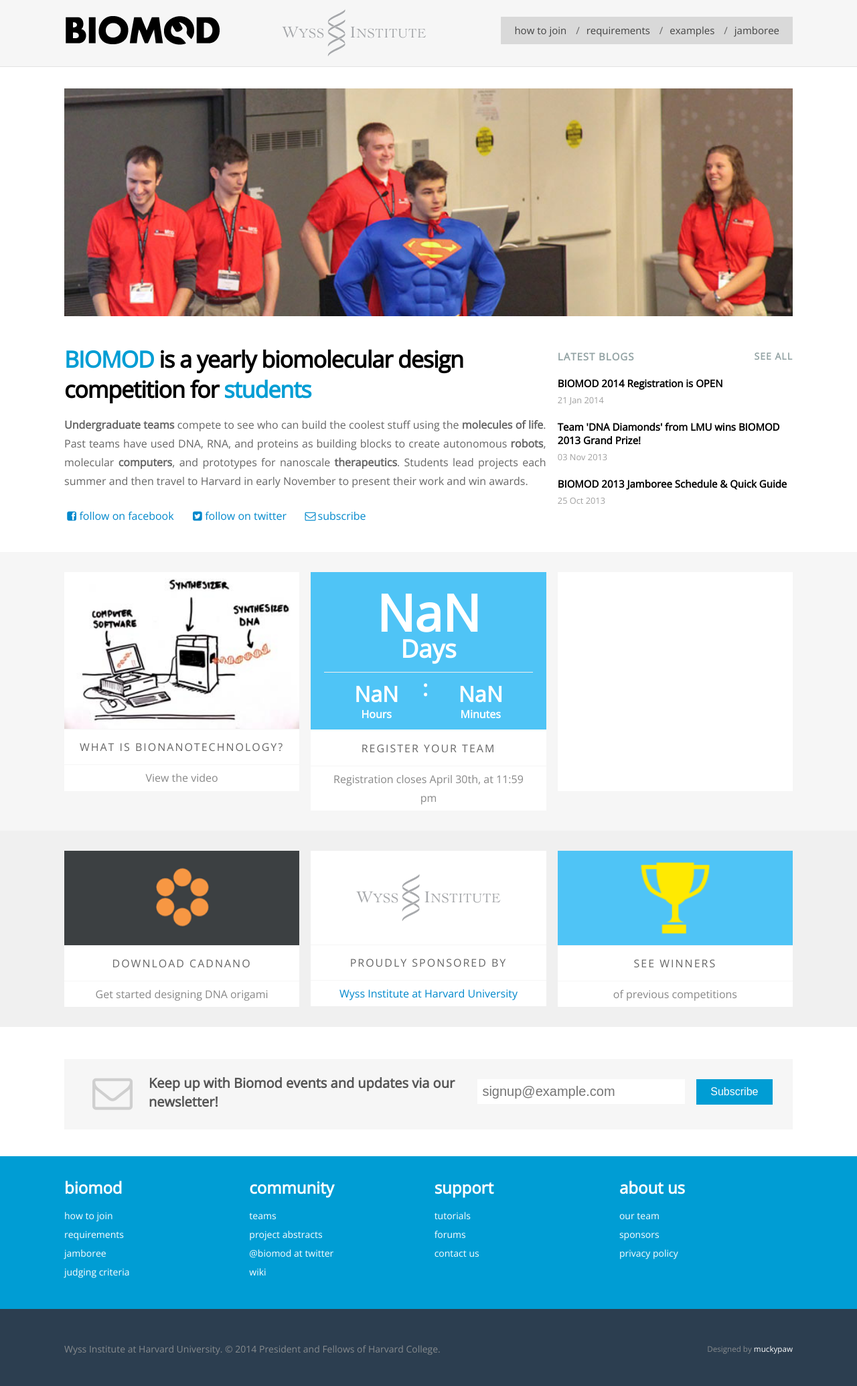
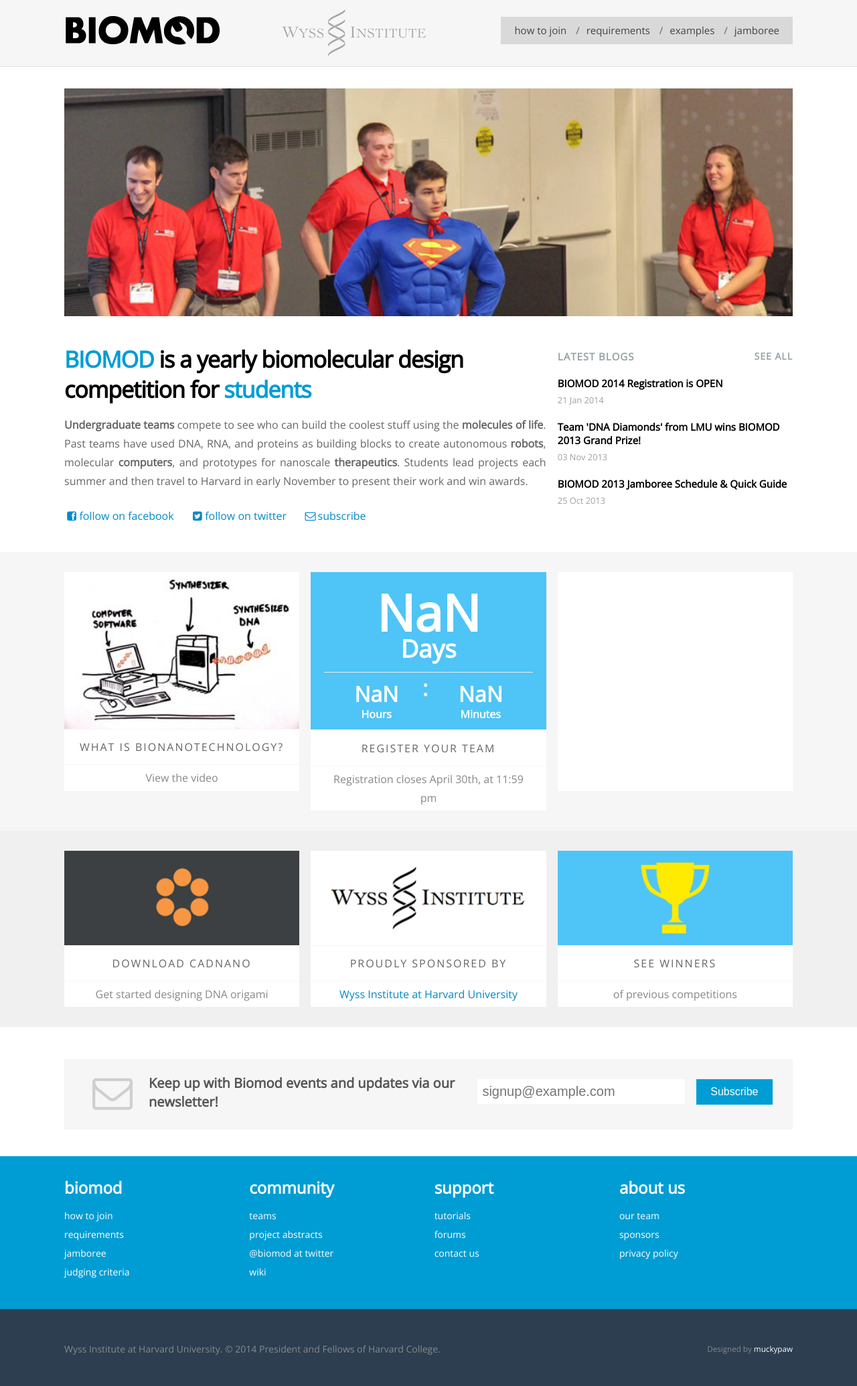
Before and after one commit to sdouglas/biomod, a Jekyll site: the page built from index.html, in a window 1280 px wide. Shown: the whole page at 67% size. Built offline with Jekyll 4.4.1, drawn with Linux system fonts in a browser that asks for light colours; nearby versions of some CDN libraries; Markdown is read by kramdown in place of the engine named in the settings.

Commit message:
resurrected second wyss logo for panel, corrected css

```diff
--- a/assets/css/colors.css
+++ b/assets/css/colors.css
@@ -46,12 +46,12 @@
 .section-title {
   border-top: solid 1px #f6f6f6; }
 
-#wyss, #cadnano, #bionano-vid {
+#wyss-panel, #cadnano, #bionano-vid {
   padding: 0; }
-  #wyss img, #cadnano img, #bionano-vid img {
+  #wyss-panel img, #cadnano img, #bionano-vid img {
     width: 100%;
     display: block; }
-  #wyss p, #cadnano p, #bionano-vid p {
+  #wyss-panel p, #cadnano p, #bionano-vid p {
     padding: 8px 20px; }
 
 #calendar {
--- a/assets/css/style.css
+++ b/assets/css/style.css
@@ -54,12 +54,12 @@
 .section-title {
   border-top: solid 1px #f6f6f6; }
 
-#wyss, #cadnano, #bionano-vid {
+#wyss-panel, #cadnano, #bionano-vid {
   padding: 0; }
-  #wyss img, #cadnano img, #bionano-vid img {
+  #wyss-panel img, #cadnano img, #bionano-vid img {
     width: 100%;
     display: block; }
-  #wyss p, #cadnano p, #bionano-vid p {
+  #wyss-panel p, #cadnano p, #bionano-vid p {
     padding: 8px 20px; }
 
 #calendar {
@@ -478,12 +478,12 @@
 .section-title {
   border-top: solid 1px #f6f6f6; }
 
-#wyss, #cadnano, #bionano-vid {
+#wyss-panel, #cadnano, #bionano-vid {
   padding: 0; }
-  #wyss img, #cadnano img, #bionano-vid img {
+  #wyss-panel img, #cadnano img, #bionano-vid img {
     width: 100%;
     display: block; }
-  #wyss p, #cadnano p, #bionano-vid p {
+  #wyss-panel p, #cadnano p, #bionano-vid p {
     padding: 8px 20px; }
 
 #calendar {
@@ -626,12 +626,12 @@
 .section-title {
   border-top: solid 1px #f6f6f6; }
 
-#wyss, #cadnano, #bionano-vid {
+#wyss-panel, #cadnano, #bionano-vid {
   padding: 0; }
-  #wyss img, #cadnano img, #bionano-vid img {
+  #wyss-panel img, #cadnano img, #bionano-vid img {
     width: 100%;
     display: block; }
-  #wyss p, #cadnano p, #bionano-vid p {
+  #wyss-panel p, #cadnano p, #bionano-vid p {
     padding: 8px 20px; }
 
 #calendar {
@@ -1315,10 +1315,6 @@
   min-height: 327px;
   overflow: hidden; }
 
-#wyss-panel img {
-  margin: 35px auto;
-  display: block; }
-
 #newsletter-blurb i {
   float: left;
   font-size: 3em;
--- a/assets/css/typo.css
+++ b/assets/css/typo.css
@@ -48,12 +48,12 @@
 .section-title {
   border-top: solid 1px #f6f6f6; }
 
-#wyss, #cadnano, #bionano-vid {
+#wyss-panel, #cadnano, #bionano-vid {
   padding: 0; }
-  #wyss img, #cadnano img, #bionano-vid img {
+  #wyss-panel img, #cadnano img, #bionano-vid img {
     width: 100%;
     display: block; }
-  #wyss p, #cadnano p, #bionano-vid p {
+  #wyss-panel p, #cadnano p, #bionano-vid p {
     padding: 8px 20px; }
 
 #calendar {
--- a/assets/scss/colors.scss
+++ b/assets/scss/colors.scss
@@ -86,7 +86,7 @@
 
 	.section-title{border-top:solid 1px $lightgray;}
 
-#wyss, #cadnano, #bionano-vid {
+#wyss-panel, #cadnano, #bionano-vid {
 	//background: $snow;
 	padding:0;
 	img {width:100%; display:block;}
--- a/assets/scss/style.scss
+++ b/assets/scss/style.scss
@@ -111,10 +111,7 @@
 	min-height:327px;
 	overflow:hidden;
 }
-#wyss-panel img {
-	margin: 35px auto;
-	display: block;
-}
+
 #newsletter-blurb i {
 	float: left;
 	font-size: 3em;
--- a/index.html
+++ b/index.html
@@ -114,7 +114,7 @@
 
         <section class="third" class="third feature-box" id="wyss-panel">
             <a target="_blank" href="http://wyss.harvard.edu">
-                <img src="/assets/images/wysslogo.png"/>
+                <img src="/assets/images/wysslogo-panel.png"/>
             </a>
             <a class="section-title" href="http://wyss.harvard.edu">Proudly sponsored by</a>
             <div class="section-caption"><a href="http://wyss.harvard.edu">Wyss Institute at Harvard University</a></div>
```
Also changed, not shown: assets/images/wysslogo-panel.png (added), 1 other file.
